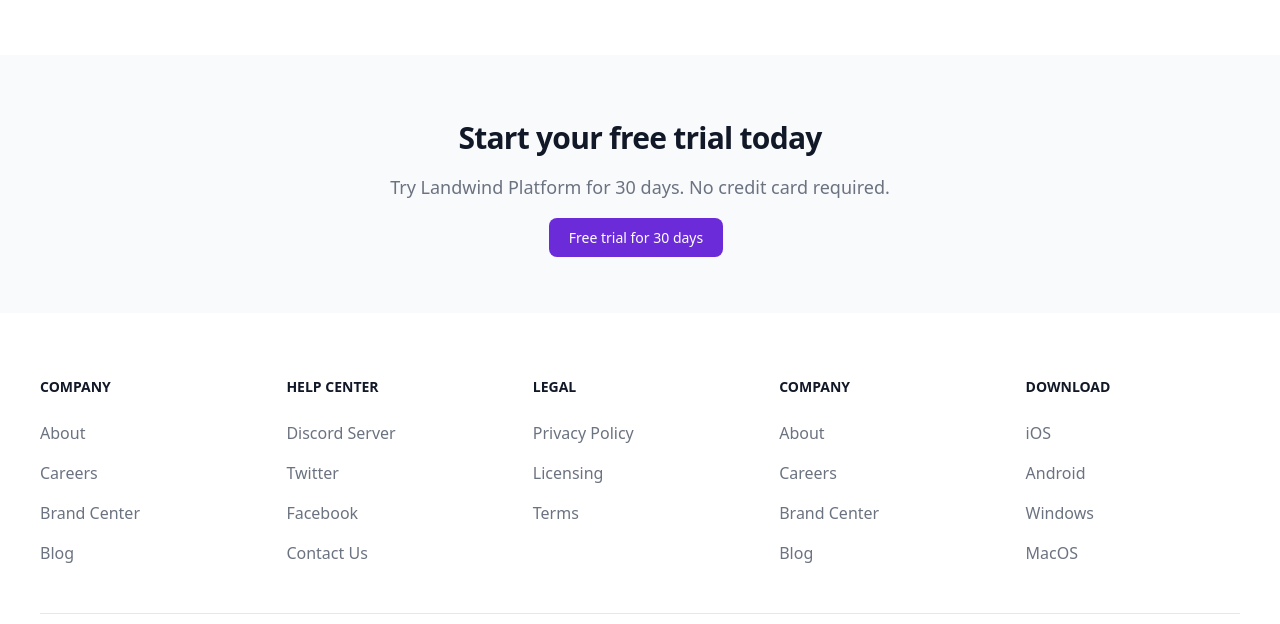
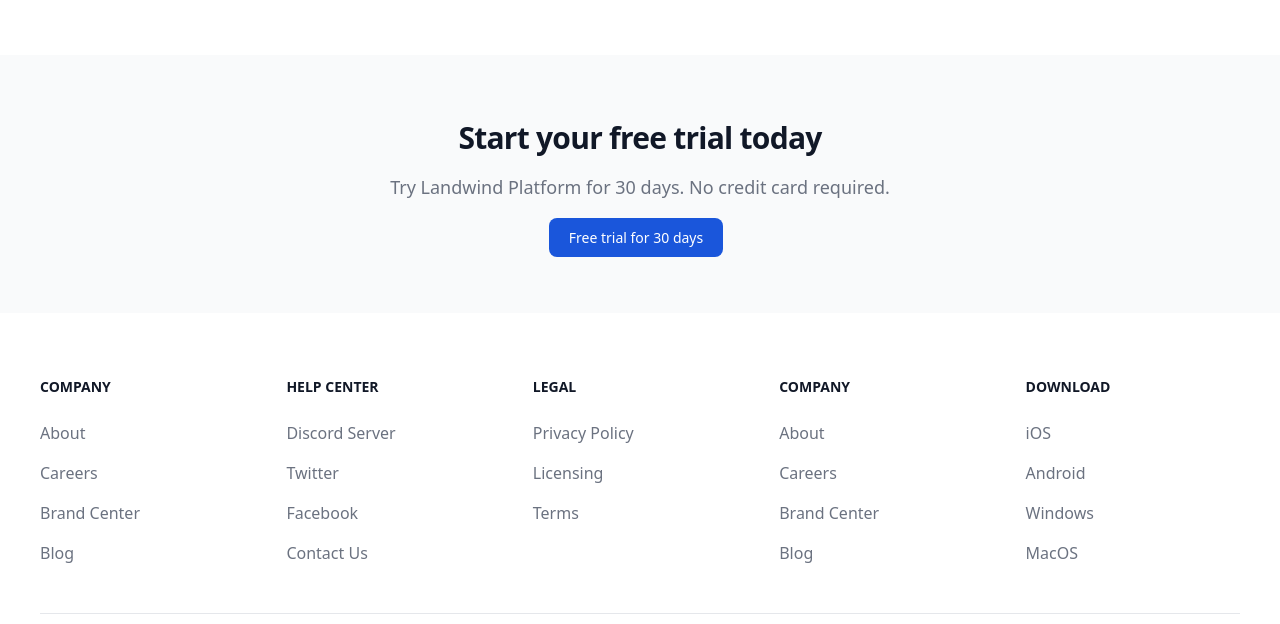
Before and after one commit to Canara-Tech-Labs/Internship-2024-exercise-1, a website: page landwind-1.0.0/index.html in a window 1280 px wide. Shown: the part 4189-4813 px from the top of the page. Drawn offline with nearby package versions, Linux system fonts and the light colour scheme.

Commit message:
change code

```diff
--- a/landwind-1.0.0/index.html
+++ b/landwind-1.0.0/index.html
@@ -505,7 +505,7 @@
             <div class="max-w-screen-sm mx-auto text-center">
                 <h2 class="mb-4 text-3xl font-extrabold leading-tight tracking-tight text-gray-900 dark:text-white">Start your free trial today</h2>
                 <p class="mb-6 font-light text-gray-500 dark:text-gray-400 md:text-lg">Try Landwind Platform for 30 days. No credit card required.</p>
-                <a href="#" class="text-white bg-purple-700 hover:bg-purple-800 focus:ring-4 focus:ring-purple-300 font-medium rounded-lg text-sm px-5 py-2.5 mr-2 mb-2 dark:bg-purple-600 dark:hover:bg-purple-700 focus:outline-none dark:focus:ring-purple-800">Free trial for 30 days</a>
+                <a href="#" class="text-white bg-blue-700 hover:bg-blue-800 focus:ring-4 focus:ring-blue-300 font-medium rounded-lg text-sm px-5 py-2.5 mr-2 mb-2 dark:bg-blue-600 dark:hover:bg-blue-700 focus:outline-none dark:focus:ring-purple-800">Free trial for 30 days</a>
             </div>
         </div>
     </section>
```
